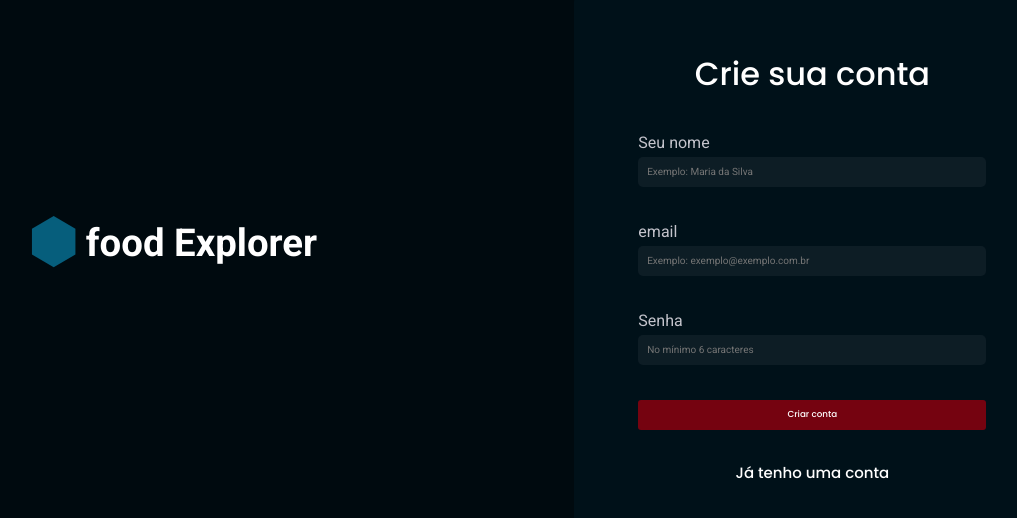
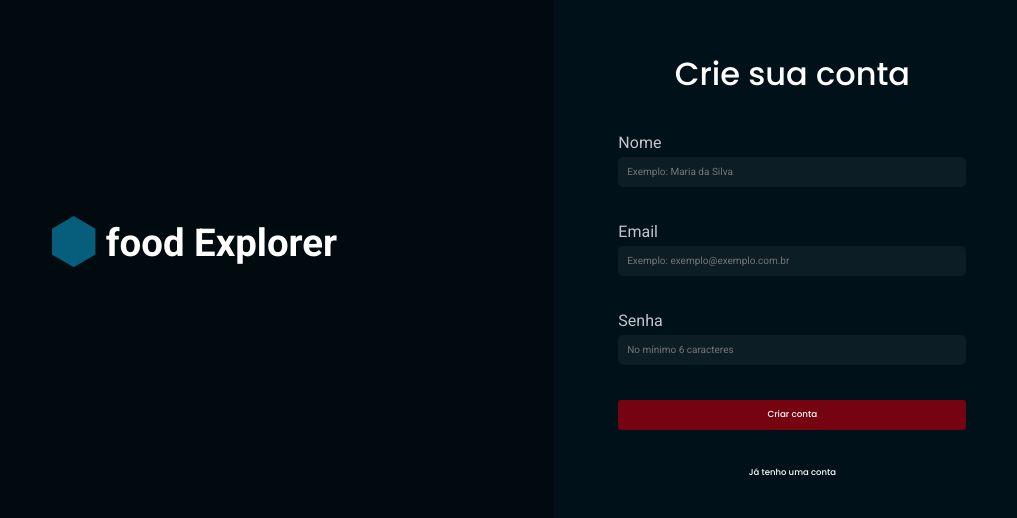
Before and after one commit to AndreGoncalves2/exp-food-desfinal, a React (Vite) app: page /signup in a window 1280 px wide. Shown: the part 158-676 px from the top of the page, without its empty margins (101-1118 px from the left). Built offline with nearby package versions, Linux system fonts and the light colour scheme.

Commit message:
Update size

```diff
--- a/src/components/Card/styles.js
+++ b/src/components/Card/styles.js
@@ -3,16 +3,16 @@ import styled from 'styled-components';
 export const Container = styled.div`
     position: relative;
 
-    height: 18.25rem;
+    height: 27.375rem;
 
     display: flex;
     flex-direction: column;
     align-items: center;
     justify-content: center;
-    gap: 0.75rem;
+    gap: 1.125rem;
 
     padding: 1.5rem;
-    width: 13rem;
+    /* width: 1rem; */
 
     border-radius: 0.5rem;
     border: 1px solid ${({ theme }) => theme.COLORS.DARK_300};
@@ -31,20 +31,19 @@ export const Container = styled.div`
     }
 
     img {
-        width: 5.5rem;
-        height: 5.5rem;
+        width: 8.25rem;
+        height: 8.25rem;
         border-radius: 50%;
     }
 
     .dish-Name {
-        width: 13rem;
+        width: 17rem;
 
         text-align: center;
         font-family: Poppins;
-        font-size: 0.875rem;
+        font-size: 1.3125rem;
 
         font-weight: 500;
-        line-height: 1.5rem;
 
         color: ${({ theme }) => theme.COLORS.LIGHT_300};
     }
@@ -55,7 +54,7 @@ export const Container = styled.div`
 
     .price {
         font-family: Roboto, sans-serif;
-        font-size: 1rem;
+        font-size: 1.5rem;
 
         font-weight: 400;
         line-height: 100%;
@@ -63,9 +62,26 @@ export const Container = styled.div`
         color: ${({ theme }) => theme.COLORS.BLUE_200};
     }
 
-    button {
-        margin-top: .25rem;
+    .card-controls {
+        div {
+            display: flex;
+            width: fit-content;
+            margin: auto;
+
+            align-items: flex-end;
+        }
+
+        width: 100%;
+    }
+
+    .button {
+        margin-top: 1.3rem;
         line-height: .6rem;
+
+        font-weight: normal;
+
+        font-size: 1.3125rem;
+        padding-block: 1.2rem;
     }
 
     @media(min-width: 768px) {
--- a/src/components/Header/styles.js
+++ b/src/components/Header/styles.js
@@ -35,12 +35,12 @@ export const Container = styled.header`
     }
 
     h2 {
-        font-size: 1.3rem;
+        font-size: 1.5rem;
     }
 
     img {
-        height: 1.5rem;
-        width: 1.5rem;
+        height: 2rem;
+        width: 2rem;
     }
 
     background-color: ${({ theme }) => theme.COLORS.DARK_700};
--- a/src/components/Section/styles.js
+++ b/src/components/Section/styles.js
@@ -8,7 +8,7 @@ export const Container = styled.section`
         margin: 1.5rem 0 1.5rem 0;
 
         font-family: Poppins;
-        font-size: 1.1rem;
+        font-size: 1.4rem;
         font-style: normal;
 
         font-weight: 500;
--- a/src/components/Stepper/index.jsx
+++ b/src/components/Stepper/index.jsx
@@ -31,6 +31,7 @@ export function Stepper({ setStepperCont }) {
     return (
         <Container>
             <button
+                className="button-subtract"
                 onClick={() => handleStepper('-')}
             >
                 <AiOutlineMinus />
--- a/src/pages/Home/styles.js
+++ b/src/pages/Home/styles.js
@@ -37,16 +37,17 @@ export const Container = styled.div`
             margin-inline: 12vw;
         }
     }
-`;
+    `;
 
 export const Introduction = styled.div`
+    justify-content: end;
     position: relative;
     display: flex;
     gap: 2rem;
 
     margin: 2.75rem 1rem 2.2rem 2.25rem;
     padding-inline: 2rem;
-    height: 7.5rem;
+    height: 11.25rem;
 
     border-radius: 0.2rem;
 
@@ -54,7 +55,8 @@ export const Introduction = styled.div`
 
     img {
         position: absolute;
-        width: 12rem;
+        width: 16rem;
+        height: 13.5rem;
 
         bottom: 0;
         left: -2rem;
@@ -64,17 +66,16 @@ export const Introduction = styled.div`
         display: flex;
         flex-direction: column;
         gap: .2rem;
-
-        margin: 2.25rem 0rem 1.3rem 30vw;
-        width: 100%;
+        /* margin: 2.25rem 0rem 1.3rem 30vw; */
+        /* width: vw; */
 
         justify-content: center;
 
         h3 {
-            width: 100%;
+            /* width: fit-content; */
 
             font-family: Poppins, sans-serif;
-            font-size: 1.1rem;
+            font-size: 1.6rem;
             font-weight: 600;
             line-height: 140%;
 
@@ -82,14 +83,35 @@ export const Introduction = styled.div`
         }
 
         p {
+            width: 15rem;
             font-family: Poppins, sans-serif;
-            font-size: 0.75rem;
+            font-size: .95rem;
             font-weight: 400;
             line-height: 140%;
 
             color: ${({ theme }) => theme.COLORS.LIGHT_300};
         }
 
+
+    }
+
+    @media (max-width: 374px) {
+        img {
+            width: 14.5rem;
+            height: 12rem;
+
+        }
+
+        div {
+            width: 14rem;
+            h3 {
+                font-size: 1.3rem;
+            }
+
+            p {
+                font-size: .75rem;
+            }
+        }
     }
 
     @media (min-width: 768px) {
@@ -97,16 +119,15 @@ export const Introduction = styled.div`
         height: 25rem;
 
         img {
-            width: 45rem;
-            height: 35rem;
+            width: 30rem;
+            height: 30rem;
         }
 
         div {
-            padding-right: 5vw;
-            text-align: right;
+
 
             h3 {
-                font-size: 3rem;
+                font-size: 2.9rem;
                 font-weight: 500;
                 line-height: 140%;
             }
@@ -114,7 +135,7 @@ export const Introduction = styled.div`
             p {
                 width: initial;
                 font-size: 1.3rem;
-                /* max-width: 20rem; */
+                max-width: 30rem;
                 align-self: flex-end;
 
                 text-align: right;
@@ -125,6 +146,19 @@ export const Introduction = styled.div`
     @media (min-width: 970px) {
         div {
             padding-right: 10vw;
+        }
+    }
+
+    @media (min-width: 1024px) {
+        img {
+            width: 42rem;
+            height: 35rem;
+        }
+
+        div {
+            padding-right: 5vw;
+            text-align: right;
+
             h3 {
                 font-size: 4rem;
             }
--- a/src/pages/SignIn/index.jsx
+++ b/src/pages/SignIn/index.jsx
@@ -35,7 +35,7 @@ export function SingIn() {
                 <form >
                     <h3>Faça login</h3>
                     <Input
-                        type="email"
+                        type="mail"
                         label="Email"
                         placeholder="exemplo@exemplo.com.br"
                         value={email}
@@ -59,6 +59,7 @@ export function SingIn() {
                     />
 
                     <ButtonText
+                        className="button-text"
                         title="Criar uma conta"
                         onClick={() => navigate("/signup")}
                     />
--- a/src/pages/SignIn/styles.js
+++ b/src/pages/SignIn/styles.js
@@ -28,6 +28,10 @@ export const Container = styled.div`
 
             h3 {
                 display: none;
+            }
+
+            .button-text {
+                font-size: .85rem;
             }
         }
     }
--- a/src/pages/SignUp/index.jsx
+++ b/src/pages/SignUp/index.jsx
@@ -60,14 +60,14 @@ export function SignUp() {
                     <h3>Crie sua conta</h3>
                     <Input
                         type="text"
-                        label="Seu nome"
+                        label="Nome"
                         placeholder="Exemplo: Maria da Silva"
                         onChange={(e) => setName(e.target.value)}
                     />
 
                     <Input
-                        type="email"
-                        label="email"
+                        type="Email"
+                        label="Email"
                         placeholder="Exemplo: exemplo@exemplo.com.br"
                         onChange={(e) => setEmail(e.target.value)}
                     />
@@ -88,6 +88,7 @@ export function SignUp() {
                     />
 
                     <ButtonText
+                        className="button-text"
                         title="Já tenho uma conta"
                         onClick={() => navigate("/")}
                     />
--- a/src/pages/SignUp/styles.js
+++ b/src/pages/SignUp/styles.js
@@ -3,7 +3,7 @@ import styled from 'styled-components';
 export const Container = styled.div`
     width: 100%;
     height: 100vh;
-    /* padding: 20vh 4rem; */
+    padding: 20vh 4rem;
 
     background-color: ${({ theme }) => theme.COLORS.DARK_400};
 
@@ -26,12 +26,14 @@ export const Container = styled.div`
             h3 {
                 display: none;
             }
+
+            .button-text {
+                font-size: .85rem;
+            }
         }
     }
 
     @media (min-width: 768px) {
-        /* padding-top: 20vh; */
-
         main {
             height: 100%;
             flex-direction: row;
```
